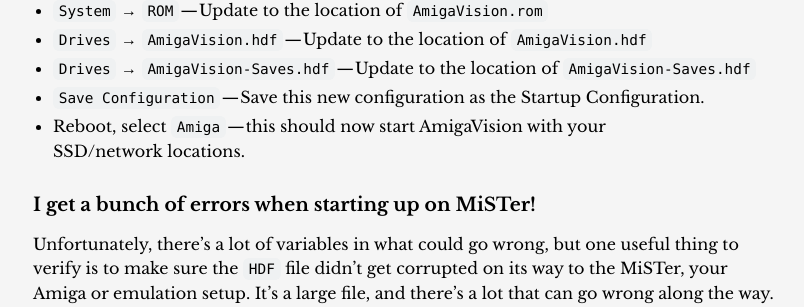
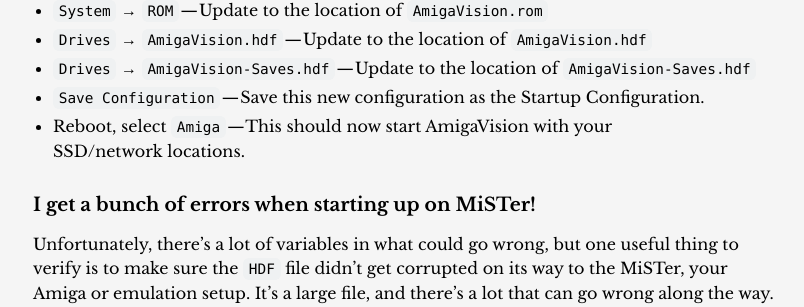
Before and after one commit to amigavision/amigavision.github.io, a Jekyll site: the page built from docs.md, in a window 1280 px wide and 900 px high, scrolled down 12879 px. Shown: the part 144-451 px from the top of the window, without its empty margins (232-1036 px from the left). Built offline with Jekyll 4.4.1, drawn with Linux system fonts in a browser that asks for light colours.

Commit message:
Capitalization

```diff
--- a/docs.md
+++ b/docs.md
@@ -333,7 +333,7 @@
 * `Drives` → `AmigaVision.hdf` — Update to the location of `AmigaVision.hdf`
 * `Drives` → `AmigaVision-Saves.hdf` — Update to the location of `AmigaVision-Saves.hdf`
 * `Save Configuration` — Save this new configuration as the Startup Configuration.
-* Reboot, select `Amiga` — this should now start AmigaVision with your SSD/network locations.
+* Reboot, select `Amiga` — This should now start AmigaVision with your SSD/network locations.
 
 ### I get a bunch of errors when starting up on MiSTer! {#errors}
 
```
